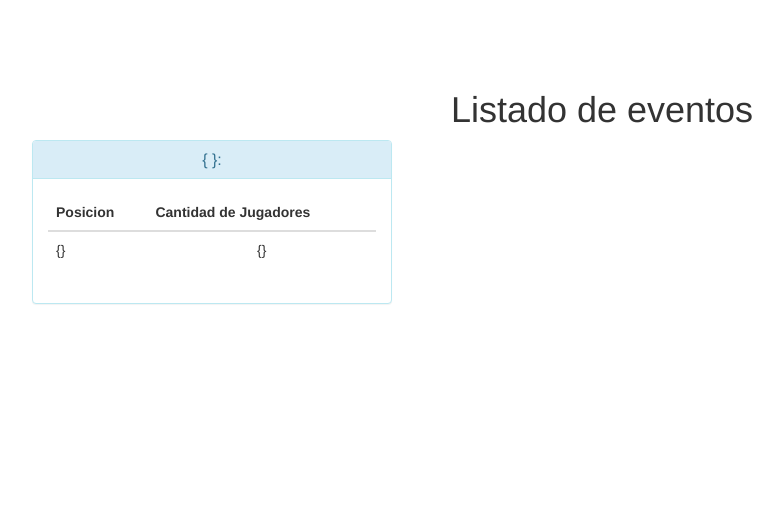
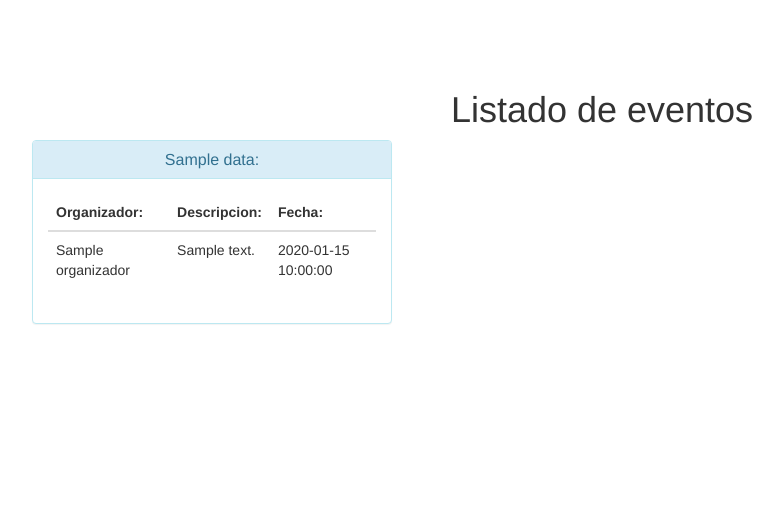
Before and after one commit to CR-Lean/PWA_Login, a PHP site: template frontend/views/site/eventos.php in a window 1280 px wide. Shown: the top 528 px of the page, without its empty margins (38-821 px from the left). Run offline with PHP 8.4, Linux system fonts and the light colour scheme; the template is opened without the code that fills it: most values are stand-ins (such as "Sample title", 1, 10 or a date in 2020); data that the repository does not hold is empty; some libraries are stand-ins or nearby versions.

Commit message:
Listar eventos
Agregada la funcionalidad para mostrar eventos

```diff
--- a/frontend/views/layouts/main.php
+++ b/frontend/views/layouts/main.php
@@ -41,8 +41,10 @@ AppAsset::register($this);
             ];
             if (Yii::$app->user->isGuest) {
                 $menuItems = [
+                    ['label' => 'Home', 'url' => ['/site/index']],
                     ['label' => 'Registrarse', 'url' => ['/site/signup']],
                     ['label' => 'Ingresar', 'url' => ['/site/login']],
+                    ['label' => 'GII', 'url' => ['/gii/default/index']],
                 ];
             } else {
                 $menuItems[] = ['label' => 'Perfil', 'url' => ['/site/micuenta']];
--- a/frontend/views/site/eventos.php
+++ b/frontend/views/site/eventos.php
@@ -9,7 +9,8 @@ $this->params['breadcrumbs'][] = $this->title;
 <h1 class="text-center mb-4"> <?= Html::encode($this->title); ?> </h1>
 
 <?php
-    if (Yii::$app->user->can('evento/create')) {
+//Verificamos que el usuario esté registrado como organizador
+if (Yii::$app->user->can('organizador')) {
     ?>
     <a href="" class="btn btn-secondary" role="button"> Crear Evento </a>
     <?php
@@ -19,14 +20,13 @@ $this->params['breadcrumbs'][] = $this->title;
 <div id="info-club">
     <div class='row'>
         <?php
-
-//        foreach ($data as $unaTupla):
+        foreach ($data as $unEvento):
             ?>
             <div class="col-sm-4">
                 <!-- Inicio Panel Evento-->
                 <div class="panel panel-info">
                     <div class="panel-heading text-white">
-                        <h5 class = "panel-title text-center"> <?= Html::encode("{ }"); ?>: </h5>
+                        <h5 class = "panel-title text-center"> <?= Html::encode("{$unEvento['nombre']}"); ?>: </h5>
                     </div>
 
                     <!-- Data Eventos -->
@@ -34,28 +34,26 @@ $this->params['breadcrumbs'][] = $this->title;
                         <table class="table table-hover">
                             <thead>
                                 <tr>
-                                    <th scope="col">Posicion</th>
-                                    <th scope="col text-center">Cantidad de Jugadores</th>
+                                    <th scope="col"> Organizador: </th>
+                                    <th scope="col"> Descripcion: </th>
+                                    <th scope="col"> Fecha: </th>
                                 </tr>
                             </thead>
                             <tbody>
-                                <?php
-//                                foreach ($unaTupla['DataClub'] as $datosClub):
-                                    ?>
                                 <tr>
-                                        <td> <?= Html::encode("{}"); ?> </td>
-                                        <td class="text-center"> <?= Html::encode("{}"); ?> </td>
+                                    <td> <?= Html::encode("{$unEvento['organizador']}");    ?>  </td>
+                                    <td> <?= Html::encode("{$unEvento['descripcion']}"); ?> </td>
+                                    <td> <?= Html::encode("{$unEvento['fecha']}"); ?> </td>
                                 </tr>
-                                <?php // endforeach; ?>
                             </tbody>
                         </table>
 
-                        <!--<a href="<?php // echo Url::toRoute(['jugador/listarjugadoresclub', 'club' => $unaTupla['Club']]); ?>" class="btn btn-secondary" role="button"> Mas Detalles... </a>-->
+                                    <!--<a href="<?php // echo Url::toRoute(['jugador/listarjugadoresclub', 'club' => $unaTupla['Club']]);    ?>" class="btn btn-secondary" role="button"> Mas Detalles... </a>-->
                     </div>
                     <!-- Data Eventos -->
                 </div>
                 <!-- Fin Panel Eventos-->
             </div>
-        <?php // endforeach; ?>
+        <?php endforeach; ?>
     </div>
 </div>
```
Also changed, not shown: common/models/Evento.php (added, +62 -0 lines), common/models/EventoQuery.php (added, +34 -0 lines), frontend/controllers/SiteController.php (+38 -37 lines). Lines whose indentation alone changed are shown as unchanged.
